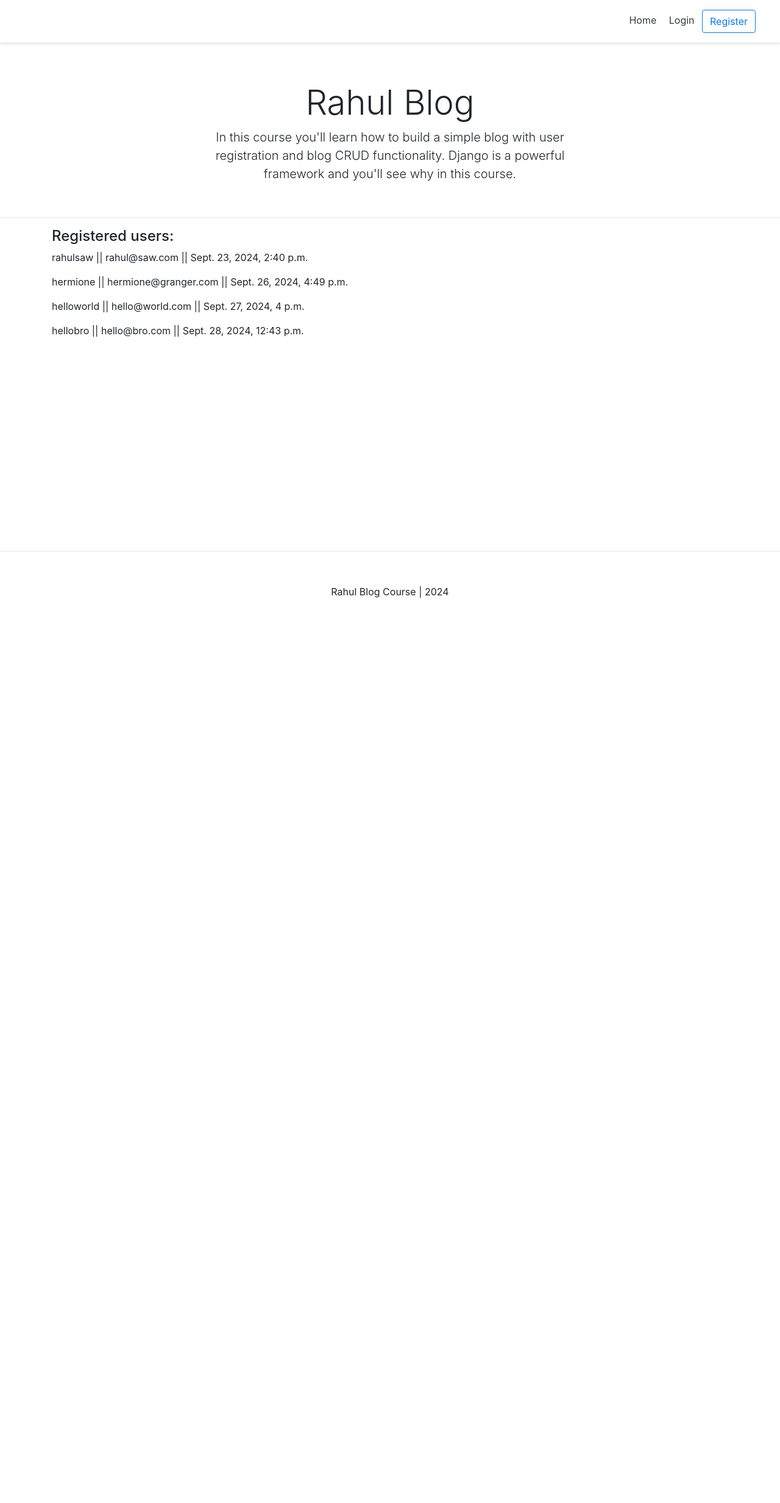
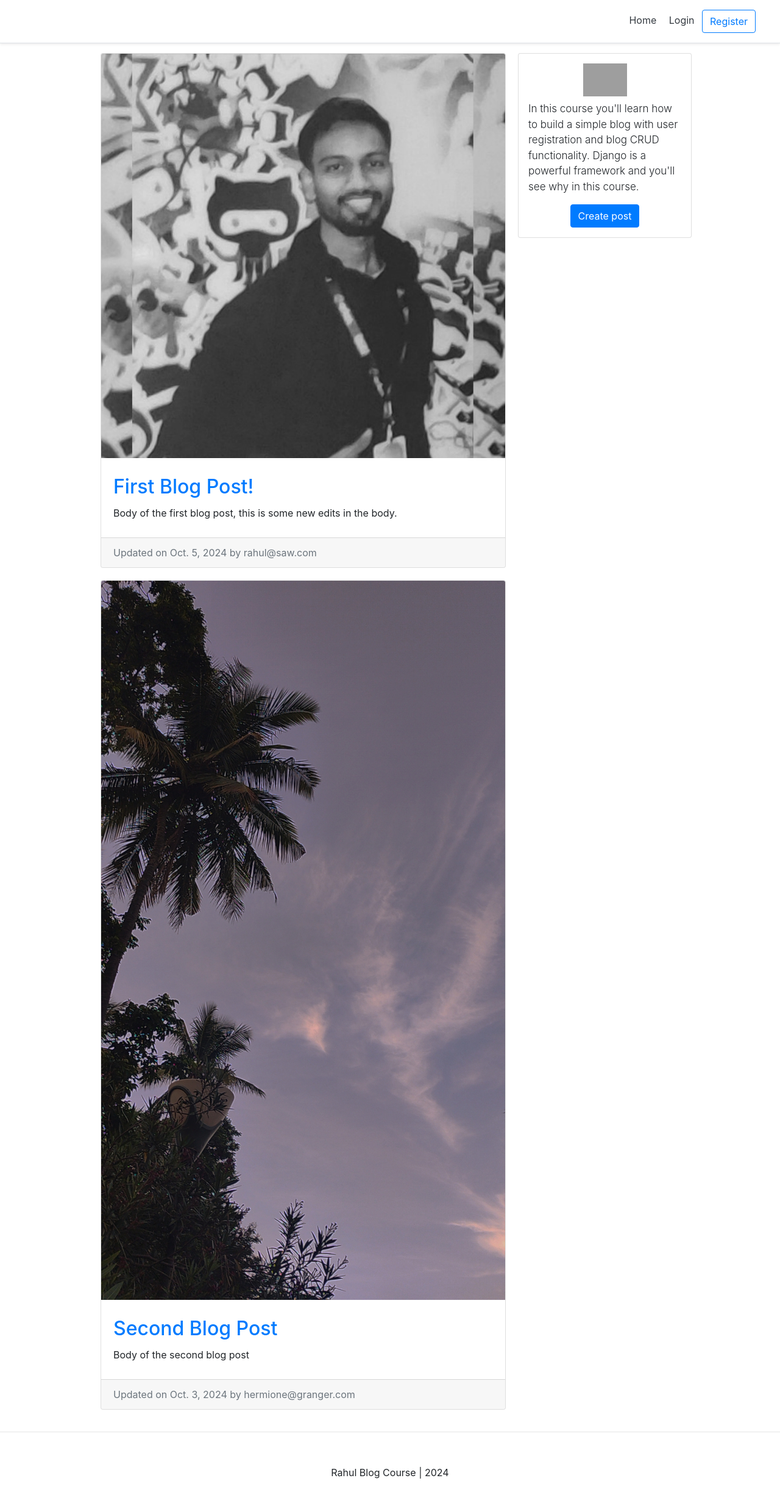
Before and after one commit to devrahuls/django_blog, a Django app: page / in a window 1280 px wide. Shown: the whole page at 61% size. Before the commit the page ends 980 px from the top, so only its background shows below. Run offline with Django 5.2, Linux system fonts and the light colour scheme; data comes from the database, SQL or seed files in the repository; some libraries are stand-ins or nearby versions; grey boxes are pictures that could not be loaded.

Commit message:
Make feed that displays the blog posts of all the user.

```diff
--- a/blog/templates/blog/detail_blog.html
+++ b/blog/templates/blog/detail_blog.html
@@ -18,7 +18,8 @@
             <div class="card-body my-2">
                 <h2 class="card-title">{{blog_post.title}}</h2>
                 <p class="card-text">{{blog_post.body | safe}}</p>
-                {% comment %} We use 'safe' because if the user try to parse the html code in the body text, so it prevents user to do this. {% endcomment %}
+                {% comment %} We use 'safe' because if the user try to parse the html code in the body text, so it doesnt prevents
+                user to do this. Dont use it in the production level. {% endcomment %}
                 {% if blog_post.author == request.user %}
                     <a href="{% url 'blog:edit' blog_post.slug %}" class="btn btn-primary">Edit</a>
                 {% endif %}
--- /dev/null
+++ b/blog/templates/blog/snippets/blog_post_snippet.html
@@ -0,0 +1,33 @@
+<style type="text/css">
+	.card{
+		max-width: 700px;
+	}
+	.card-body{
+		padding: 20px;
+	}
+</style>
+
+<div class="container">
+	<div class="row">
+
+		<!-- Blog Post -->
+		<div class="card m-auto">
+			<a href="{% url 'blog:detail' post.slug %}">
+				<img class="card-img-top" src="{{blog_post.image.url}}">
+			</a>
+
+			<div class="card-body mt-2 mb-2">
+				<a href="{% url 'blog:detail' post.slug %}">
+					<h2 class="card-title">{{blog_post.title}}</h2>
+				</a>
+				<p class="card-text">{{blog_post.body|safe|truncatechars:180}}</p>
+				{% if blog_post.author == request.user %}
+					<a href="{% url 'blog:edit' blog_post.slug %}" class="btn btn-primary">Edit</a>
+				{% endif %}
+			</div>
+			<div class="card-footer text-muted">
+			  Updated on {{blog_post.date_updated}} by {{blog_post.author}}
+			</div>
+		</div>
+	</div>
+</div>
--- a/blog/views.py
+++ b/blog/views.py
@@ -2,6 +2,7 @@ from django.shortcuts import render, redirect, get_object_or_404
 from blog.models import BlogPost
 from blog.forms import CreateBlogPostForm, UpdateBlogPostForm
 from account.models import Account
+from django.db.models import Q
 
 # Create your views here.
 def create_blog_view(request):
--- a/personal/templates/personal/home.html
+++ b/personal/templates/personal/home.html
@@ -1,34 +1,85 @@
 {% extends 'base.html' %}
+{% load static %}
+
 {% block content %}
-<div>
-    {% comment %} <h1>Registered Users</h1> {% endcomment %}
-    {% comment %} {% include 'personal/snippets/body_snippets.html' %} {% endcomment %}
+<style type="text/css">
 
-    {% comment %} {{a_cool_variable}}
-    {{nice_variable}}
+	@media (max-width: 768px) {
+		.right-column{
+			margin-left: 0px;
+		}
+	}
 
-    {% for list_item in list_of_vars %}
-        <p>{{list_item}}</p>
-    {% endfor %} {% endcomment %}
+	@media (min-width: 768px) {
+		.right-column{
+			margin-left: 20px;
+		}
+	}
 
+	.blog-post-container{
+		margin-bottom: 20px;
+		width: 100%;
+	}
+	.create-post-bar{
+		background-color: #fff;
+		margin-bottom:20px;
+	}
+
+	.left-column{
+		padding:0px;
+	}
+
+	.right-column{
+		padding:0px;
+	}
+	.lead{
+		font-size: 17px;
+	}
+</style>
+<div class="container">
+	<div class="row">
+
+		<!-- blog feed -->
+		<div class="left-column col-lg-7 offset-lg-1">
+
+            {% comment %} Gets hide on small screen {% endcomment %}
+			<!-- Top 'create post' bar -->
+			<div class="d-lg-none mb-3">
+				<div class="card m-auto d-flex flex-column p-3">
+					<img class="img-fluid d-block m-auto pb-2" src="{% static 'IMG-20210525-WA0031.jpg' %}" width="72" height="72">
+					<p class="lead">In this course you'll learn how to build a simple blog with user registration and blog CRUD functionality. Django is a powerful
+	  					framework and you'll see why in this course.</p>
+					<p class="m-auto"><a class="btn btn-primary" href="{% url 'blog:create' %}">Create post</a></p>
+				</div>
+			</div>
+			<!-- end Top 'create post' bar -->
+
+            {% comment %} Its populating the blog posts that are being passed from the view. {% endcomment %}
+			<!-- Blog posts-->
+			{% for post in blog_posts %}
+				<div class="blog-post-container">
+					{% include 'blog/snippets/blog_post_snippet.html' with blog_post=post %}
+				</div>
+			{% endfor %}
+			<!-- End Blog posts-->
+		</div>
+		<!-- end blog feed -->
+
+
+		<!-- Right 'create post' column  -->
+		<div class="right-column col-lg-3 d-lg-flex d-none flex-column">
+
+			<div class="card create-post-bar d-flex flex-column p-3">
+				<img class="img-fluid d-block m-auto pb-2" src="{% static 'codingwithmitch_logo.png' %}" width="72" height="72">
+				<p class="lead">In this course you'll learn how to build a simple blog with user registration and blog CRUD functionality. Django is a powerful
+  					framework and you'll see why in this course.</p>
+				<p class="m-auto"><a class="btn btn-primary" href="{% url 'blog:create' %}">Create post</a></p>
+			</div>
+
+		</div>
+		<!-- end Right 'create post' column  -->
+
+	</div>
 </div>
 
-<div class="pricing-header px-3 py-3 pt-md-5 pb-md-4 mx-auto text-center">
-    <h1 class="display-4">Rahul Blog</h1>
-    <p class="lead">In this course you'll learn how to build a simple blog with user registration and blog CRUD functionality. Django is a powerful
-    framework and you'll see why in this course.</p>
-  </div>
-  <hr>
-  <div class="container">
-      <div class="d-flex flex-column">
-          <div class="">
-              <h4>Registered users:</h1>
-                {% for account in accounts %}
-                {% comment %} {% include 'personal/snippets/body_snippets.html' with value=question %}  {% endcomment %}
-                {% comment %} Printing all the list_item from the body_snippet by passing the value in body_snippet that stores all the list_item {% endcomment %}
-                <p> {{account.username}} || {{account.email}} || {{account.date_joined}} <p/>
-            {% endfor %}
-          </div>
-      </div>
-  </div>
 {% endblock content %}
--- a/personal/views.py
+++ b/personal/views.py
@@ -1,5 +1,6 @@
 from django.shortcuts import render
-from account.models import Account
+from blog.models import BlogPost
+from operator import attrgetter
 
 # Create your views here.
 def home_screen_view(request):
@@ -23,7 +24,8 @@ def home_screen_view(request):
     # questions = Question.objects.all()
     # context['questions'] = questions
 
-    accounts = Account.objects.all()
-    context['accounts'] = accounts
+    #Get all the blog post, and then sort it by the date_updated field in the descending order(reverse=True).
+    blog_posts = sorted(BlogPost.objects.all(), key=attrgetter('date_updated'), reverse=True)
+    context['blog_posts'] = blog_posts
 
     return render(request, 'personal/home.html', context)
```
